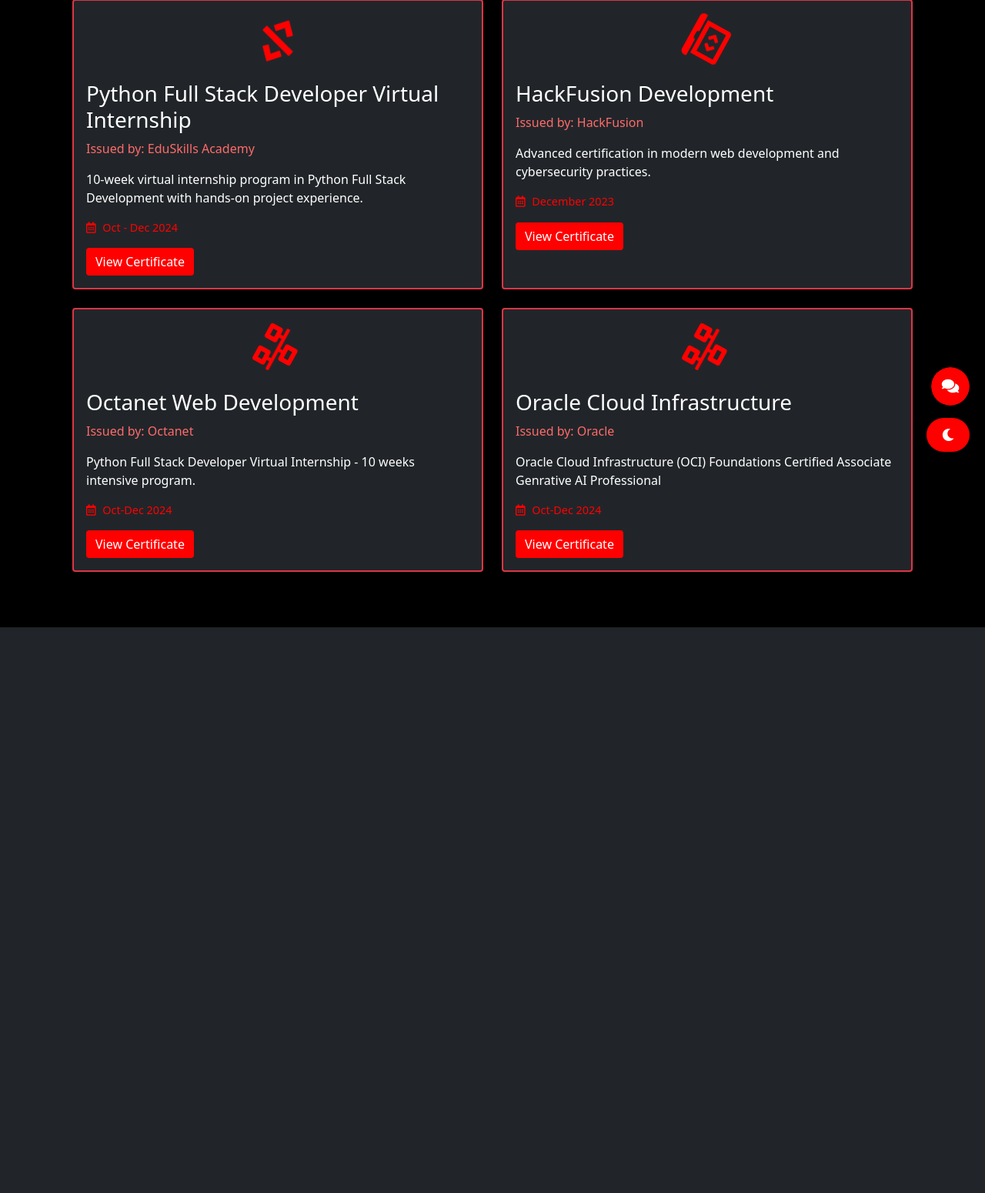
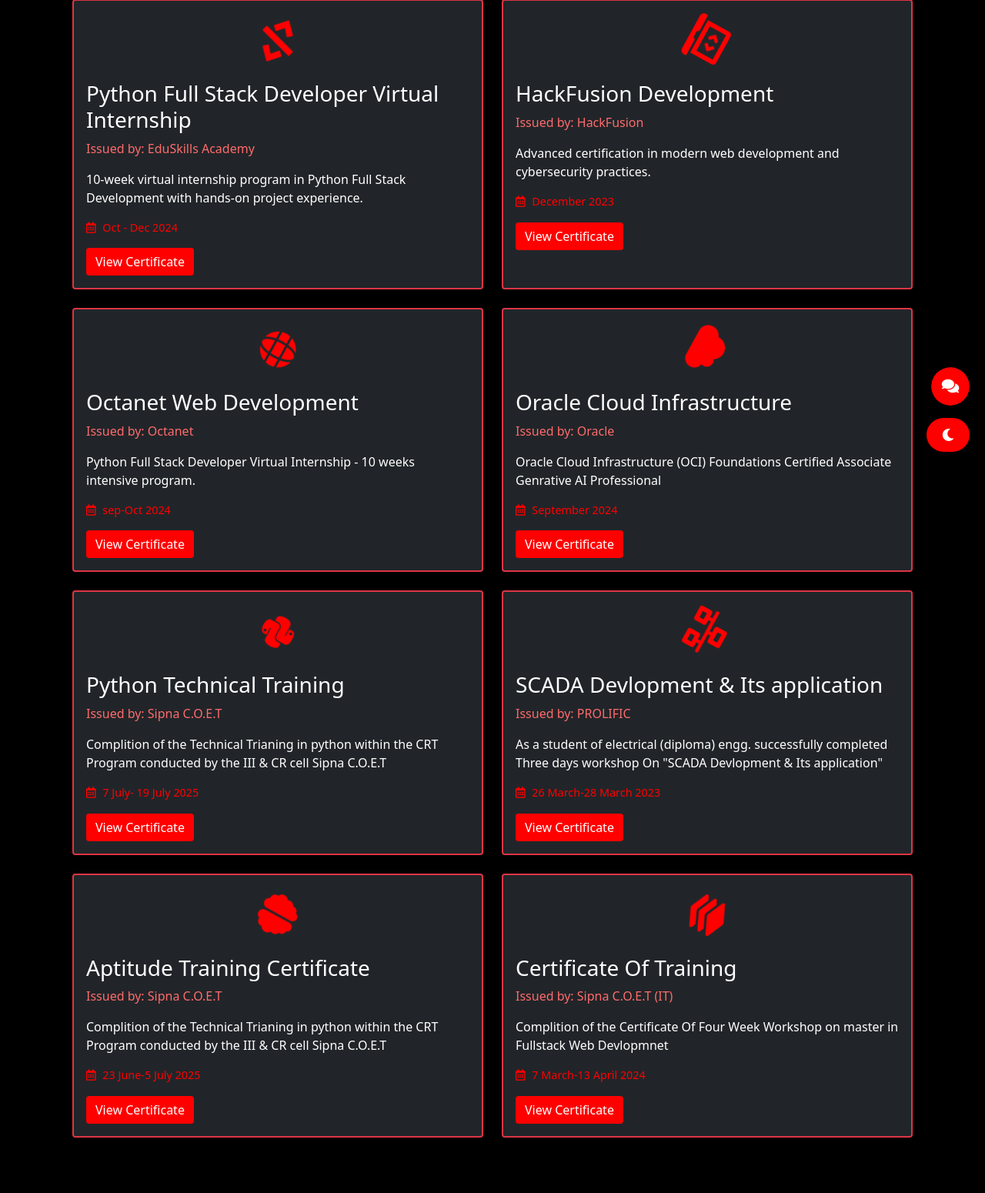
Before and after one commit to abhichavan32/portfolio, a Django app: page /certifications/ in a window 1280 px wide. Shown: the part 193-1743 px from the top of the page at 77% size. Before the commit the page ends 1008 px from the top, so only its background shows below. Run offline with Django 5.2, Linux system fonts and the light colour scheme.

Commit message:
Update certifications with proper animations and icons, resolve merge conflicts

```diff
--- a/main/templates/main/certifications.html
+++ b/main/templates/main/certifications.html
@@ -48,18 +48,18 @@
         </div>
 
         <!-- Certificate 3 -->
-        <div class="col-lg-6 mb-4 animate__animated animate__fadeInLeft">
+        <div class="col-lg-6 mb-4 animate__animated animate__zoomIn">
             <div class="cert-card">
                 <div class="card bg-dark text-white border-danger">
                     <div class="card-body">
                         <div class="cert-icon">
-                            <i class="fas fa-network-wired"></i>
+                            <i class="fas fa-globe"></i>
                         </div>
                         <h3 class="card-title mt-3">Octanet Web Development</h3>
                         <p class="text-muted">Issued by: Octanet</p>
                         <p class="card-text">Python Full Stack Developer Virtual Internship - 10 weeks intensive program.</p>
                         <div class="cert-date">
-                            <i class="far fa-calendar-alt"></i> Oct-Dec 2024
+                            <i class="far fa-calendar-alt"></i> sep-Oct 2024
                         </div>
                         <a href="{% static 'certificates/octa.jpeg' %}" class="btn btn-custom mt-3" target="_blank">View Certificate</a>
                     </div>
@@ -67,21 +67,101 @@
             </div>
         </div>
         <!-- Certificate 4-->
-        <div class="col-lg-6 mb-4 animate__animated animate__fadeInLeft">
+        <div class="col-lg-6 mb-4 animate__animated animate__fadeInUp">
+            <div class="cert-card">
+                <div class="card bg-dark text-white border-danger">
+                    <div class="card-body">
+                        <div class="cert-icon">
+                            <i class="fas fa-cloud"></i>
+                        </div>
+                        <h3 class="card-title mt-3">Oracle Cloud Infrastructure</h3>
+                        <p class="text-muted">Issued by: Oracle</p>
+                        <p class="card-text">Oracle Cloud Infrastructure (OCI) Foundations Certified Associate Genrative AI Professional</p>
+
+                        <div class="cert-date">
+                            <i class="far fa-calendar-alt"></i> September 2024
+                        </div>
+                        <a href="{% static 'certificates/oracle.png' %}" class="btn btn-custom mt-3" target="_blank">View Certificate</a>
+                    </div>
+                </div>
+            </div>
+        </div>
+        <!-- Certificate 5-->
+        <div class="col-lg-6 mb-4 animate__animated animate__bounceIn">
+            <div class="cert-card">
+                <div class="card bg-dark text-white border-danger">
+                    <div class="card-body">
+                        <div class="cert-icon">
+                            <i class="fab fa-python"></i>
+                        </div>
+                        <h3 class="card-title mt-3">Python Technical Training</h3>
+                        <p class="text-muted">Issued by: Sipna C.O.E.T</p>
+                        <p class="card-text">Complition of the Technical Trianing in python within the CRT Program conducted by the III & CR cell Sipna C.O.E.T</p>
+                        <div class="cert-date">
+                            <i class="far fa-calendar-alt"></i> 7 July- 19 July 2025
+                        </div>
+                        <a href="{% static 'certificates/Technical_python_Training.jpg' %}" class="btn btn-custom mt-3" target="_blank">View Certificate</a>
+                    </div>
+                </div>
+            </div>
+        </div>
+        <!-- Certificate 6-->
+        <div class="col-lg-6 mb-4 animate__animated animate__slideInRight">
             <div class="cert-card">
                 <div class="card bg-dark text-white border-danger">
                     <div class="card-body">
                         <div class="cert-icon">
                             <i class="fas fa-network-wired"></i>
                         </div>
-                        <h3 class="card-title mt-3">Oracle Cloud Infrastructure</h3>
-                        <p class="text-muted">Issued by: Oracle</p>
-                        <p class="card-text">Oracle Cloud Infrastructure (OCI) Foundations Certified Associate Genrative AI Professional</p>
+                        <h3 class="card-title mt-3">SCADA Devlopment & Its application</h3>
+                        <p class="text-muted">Issued by: PROLIFIC</p>
+                        <p class="card-text">As a student of electrical (diploma) engg. successfully completed Three days workshop On "SCADA Devlopment & Its application"</p>
 
                         <div class="cert-date">
-                            <i class="far fa-calendar-alt"></i> Oct-Dec 2024
+                            <i class="far fa-calendar-alt"></i> 26 March-28 March 2023
                         </div>
-                        <a href="{% static 'certificates/oracle.png' %}" class="btn btn-custom mt-3" target="_blank">View Certificate</a>
+                        <a href="{% static 'certificates/SCADA_devlopment.jpg' %}" class="btn btn-custom mt-3" target="_blank">View Certificate</a>
+                    </div>
+                </div>
+            </div>
+        </div>
+        <!-- Certificate 7-->
+        <div class="col-lg-6 mb-4 animate__animated animate__fadeInDown">
+            <div class="cert-card">
+                <div class="card bg-dark text-white border-danger">
+                    <div class="card-body">
+                        <div class="cert-icon">
+                            <i class="fas fa-brain"></i>
+                        </div>
+                        <h3 class="card-title mt-3">Aptitude Training Certificate</h3>
+                        <p class="text-muted">Issued by: Sipna C.O.E.T</p>
+                        <p class="card-text">Complition of the Technical Trianing in python within the CRT Program conducted by the III & CR cell Sipna C.O.E.T</p>
+
+                        <div class="cert-date">
+                            <i class="far fa-calendar-alt"></i> 23 June-5 July 2025
+                        </div>
+                        <a href="{% static 'certificates/aptitude_certification.jpg' %}" class="btn btn-custom mt-3" target="_blank">View Certificate</a>
+                    </div>
+                </div>
+            </div>
+        </div>
+        <!-- Certificate 8-->
+        <div class="col-lg-6 mb-4 animate__animated animate__fadeInUp">
+            <div class="cert-card">
+                <div class="card bg-dark text-white border-danger">
+                    <div class="card-body">
+                        <div class="cert-icon">
+                            <i class="fas fa-layer-group"></i>
+                        </div>
+                        <h3 class="card-title mt-3">Certificate Of Training</h3>
+                        <p class="text-muted">Issued by: Sipna C.O.E.T (IT)</p>
+                        <p class="card-text">Complition of the Certificate Of Four Week Workshop on master in Fullstack Web Devlopmnet </p>
+
+
+                        <div class="cert-date">
+                            <i class="far fa-calendar-alt"></i> 7 March-13 April 2024
+                        </div>
+                        <a href="{% static 'certificates/Fullstack_webdevlopment_workshop.jpg' %}" class="btn btn-custom mt-3" target="_blank">View Certificate</a>
                     </div>
                 </div>
             </div>
```
Also changed, not shown: static/certificates/Fullstack_webdevlopment_workshop.jpg (added), static/certificates/SCADA_devlopment.jpg (added), static/certificates/Technical_python_Training.jpg (added), static/certificates/aptitude_certification.jpg (added), 1 other file.
